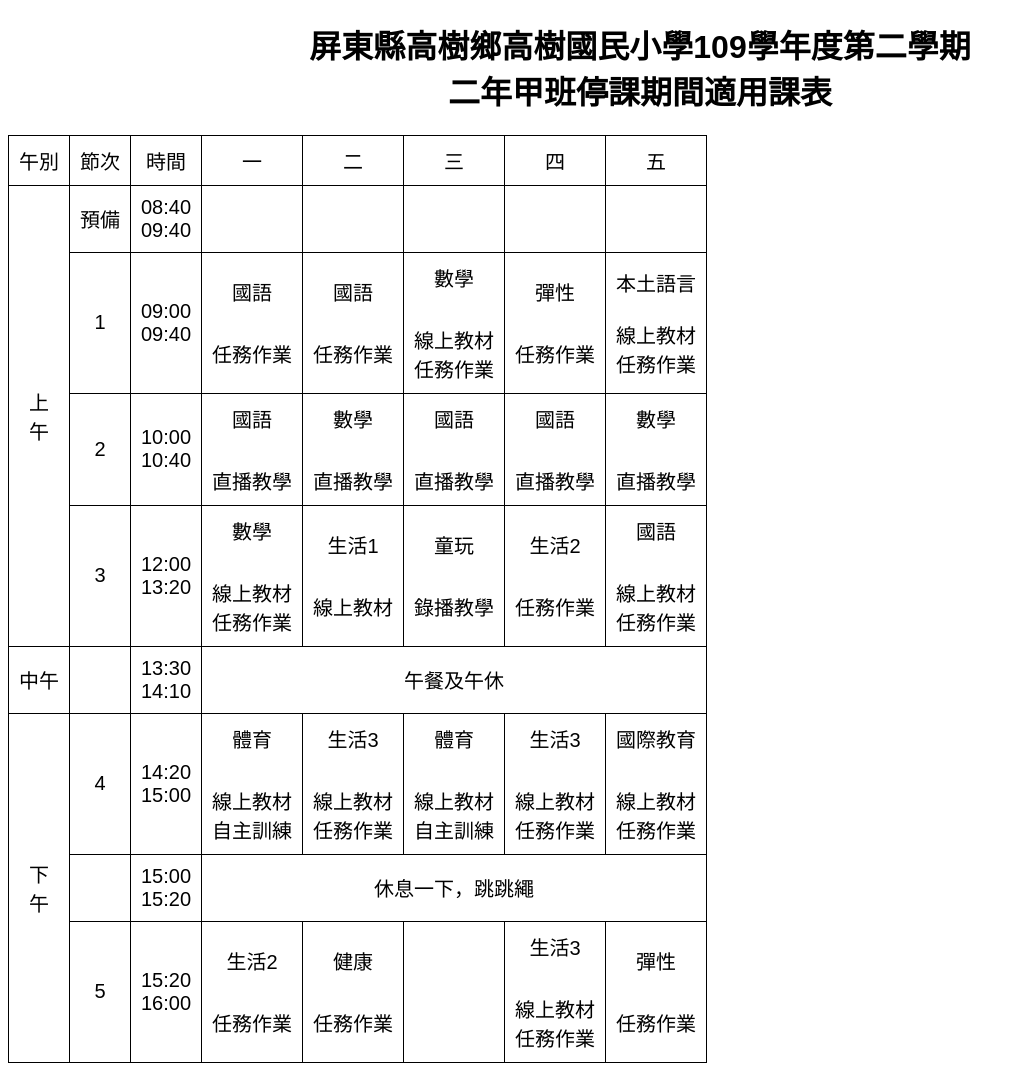
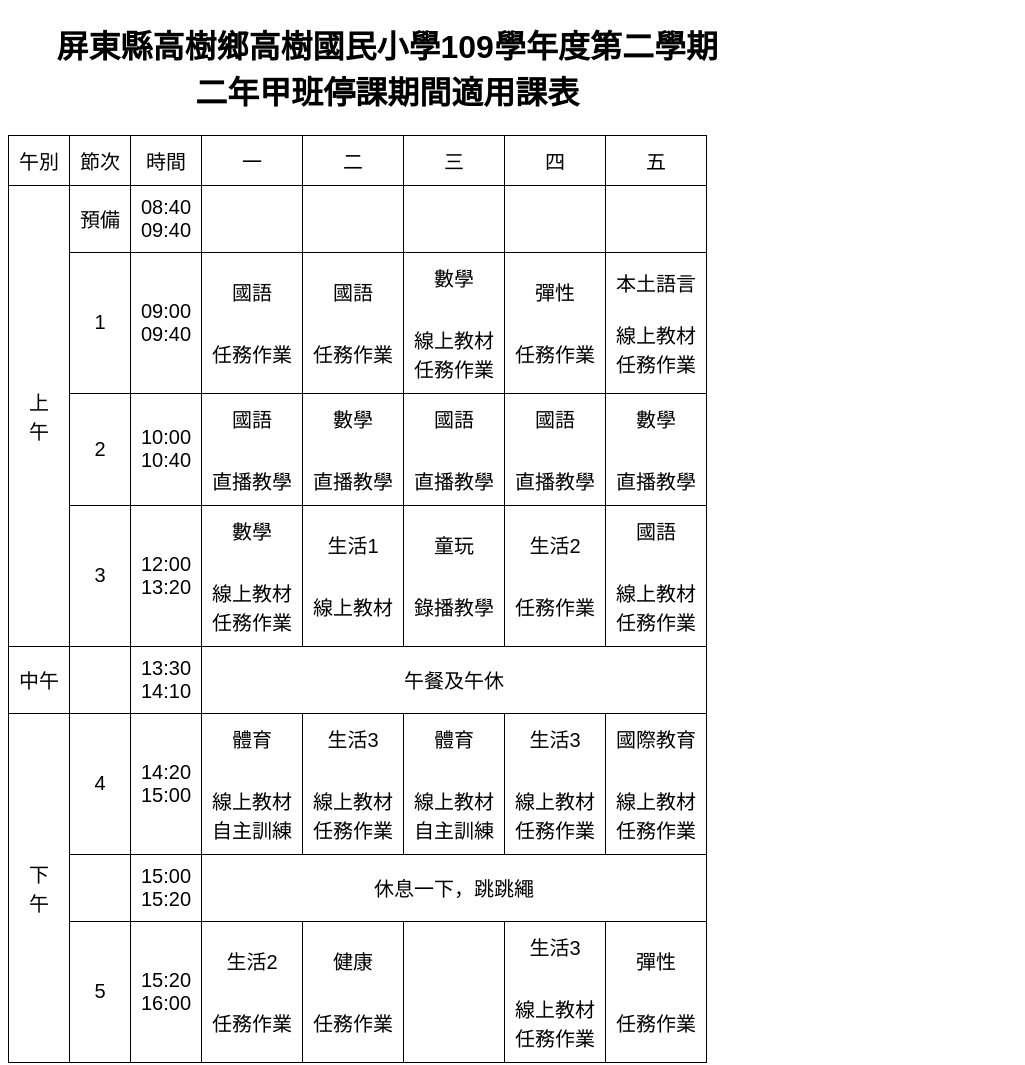
Before and after one commit to SoSaul/SoSaul.github.io, a plain HTML site: page schedule/schedule.html in a window 1280 px wide. Shown: the whole page, without its empty margins (0-1025 px from the left). Drawn offline with Linux system fonts and the light colour scheme.

Commit message:
updateh1

```diff
--- a/schedule/schedule.html
+++ b/schedule/schedule.html
@@ -7,6 +7,9 @@
     <style>
         body{
             font-family: '標楷體', sans-serif;
+        }
+        .container{
+            width: 60%;
         }
         h1 {
             text-align: center;
@@ -39,6 +42,7 @@
     </style>
 </head>
 <body>
+   <div class="container">
         <table>
             <h1>屏東縣高樹鄉高樹國民小學109學年度第二學期
                 <br>二年甲班停課期間適用課表
@@ -148,5 +152,6 @@
                 </tr>
             </tbody>
         </table>
+    </div>
 </body>
 </html>
```
Lines whose indentation alone changed are shown as unchanged.
